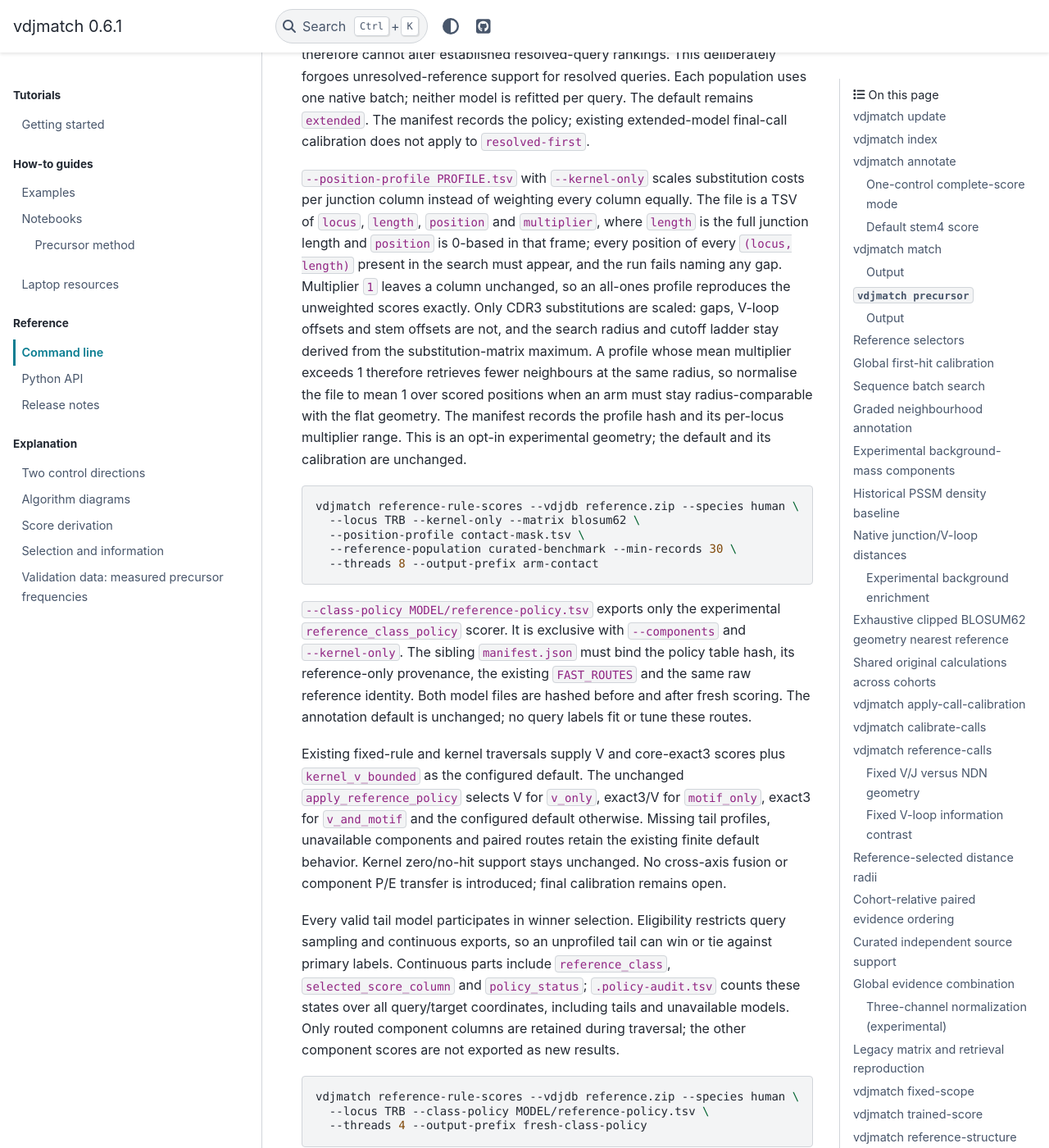
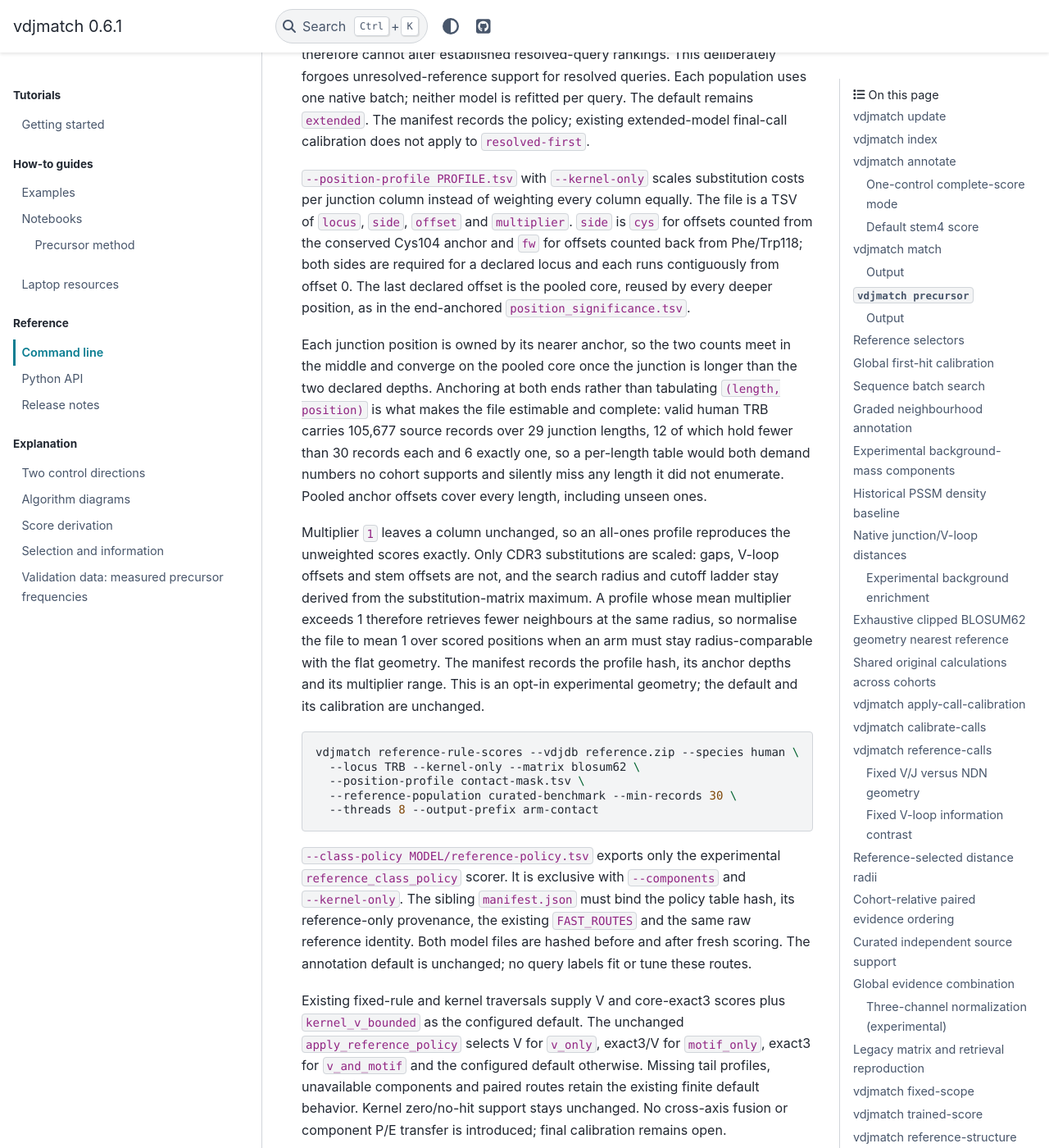
Before and after one commit to antigenomics/vdjmatch, a Sphinx documentation site: the page built from docs/cli.rst, in a window 1280 px wide and 1400 px high, scrolled down 57329 px. Shown: the whole window at 82% size. Built offline with Sphinx 7.4.7 and the PyData theme 0.15.4, drawn with Linux system fonts in a browser that asks for light colours; pages that are not in the unit, such as notebooks, are missing from menus.

Commit message:
Count profile offsets from both anchors instead of tabulating junction lengths
The per-(length, position) profile format was not estimable at the tails and was
incomplete by construction. Valid human TRB carries 105,677 source records over
29 distinct junction lengths; lengths 13-16 hold 81,944 of them (77.5%), while 12
lengths hold fewer than 30 records each (50 records, 0.047%) and six -- 27, 31,
33, 34, 38 and 126 -- hold exactly one. A dense table asks for 126 multipliers
for a junction seen once, and `profile_weights` hard-failed on any length the
file did not enumerate, so those singletons would have had to be filled in or the
run would die.

The file is now end-anchored, like the `position_significance.tsv` the repository
already ships for the same reason: rows are `locus side offset multiplier`, with
`side` either `cys` (offsets from the conserved Cys104) or `fw` (offsets counted
back from Phe/Trp118), each side contiguous from offset 0 and both required for a
declared locus. The last declared offset is the pooled core and every deeper
position reuses it.

Each junction position is owned by its NEARER anchor, so the two counts meet in
the middle and never overlap; once `length-1` exceeds the two declared depths,
every interior position carries its nearer side's pooled core, which is the sense
in which the two counts converge. The exact centre of an odd-length junction is
equidistant and averages the two sides. Every length is then covered without
enumeration, including the ones no cohort can estimate.

If the two sides should instead combine by `min`, matching the
`1 - max(p_same_V, p_same_J)` convention of `significance_weights`, that is the
one branch in `profile_multipliers`.

Default unchanged: `--position-profile` stays opt-in and off, and no shipped
geometry, default or calibration moves.

1548 non-slow unit tests pass in 92.77 s; strict Sphinx builds with no warnings.

Co-Authored-By: Claude Opus 5 <noreply@anthropic.com>

```diff
--- a/docs/cli.rst
+++ b/docs/cli.rst
@@ -2290,18 +2290,31 @@ extended-model final-call calibration does not apply to ``resolved-first``.
 
 ``--position-profile PROFILE.tsv`` with ``--kernel-only`` scales substitution
 costs per junction column instead of weighting every column equally. The file is
-a TSV of ``locus``, ``length``, ``position`` and ``multiplier``, where ``length``
-is the full junction length and ``position`` is 0-based in that frame; every
-position of every ``(locus, length)`` present in the search must appear, and the
-run fails naming any gap. Multiplier ``1`` leaves a column unchanged, so an
-all-ones profile reproduces the unweighted scores exactly. Only CDR3
-substitutions are scaled: gaps, V-loop offsets and stem offsets are not, and the
-search radius and cutoff ladder stay derived from the substitution-matrix
-maximum. A profile whose mean multiplier exceeds 1 therefore retrieves fewer
-neighbours at the same radius, so normalise the file to mean 1 over scored
-positions when an arm must stay radius-comparable with the flat geometry. The
-manifest records the profile hash and its per-locus multiplier range. This is an
-opt-in experimental geometry; the default and its calibration are unchanged.
+a TSV of ``locus``, ``side``, ``offset`` and ``multiplier``. ``side`` is ``cys``
+for offsets counted from the conserved Cys104 anchor and ``fw`` for offsets
+counted back from Phe/Trp118; both sides are required for a declared locus and
+each runs contiguously from offset 0. The last declared offset is the pooled
+core, reused by every deeper position, as in the end-anchored
+``position_significance.tsv``.
+
+Each junction position is owned by its nearer anchor, so the two counts meet in
+the middle and converge on the pooled core once the junction is longer than the
+two declared depths. Anchoring at both ends rather than tabulating
+``(length, position)`` is what makes the file estimable and complete: valid human
+TRB carries 105,677 source records over 29 junction lengths, 12 of which hold
+fewer than 30 records each and 6 exactly one, so a per-length table would both
+demand numbers no cohort supports and silently miss any length it did not
+enumerate. Pooled anchor offsets cover every length, including unseen ones.
+
+Multiplier ``1`` leaves a column unchanged, so an all-ones profile reproduces the
+unweighted scores exactly. Only CDR3 substitutions are scaled: gaps, V-loop
+offsets and stem offsets are not, and the search radius and cutoff ladder stay
+derived from the substitution-matrix maximum. A profile whose mean multiplier
+exceeds 1 therefore retrieves fewer neighbours at the same radius, so normalise
+the file to mean 1 over scored positions when an arm must stay radius-comparable
+with the flat geometry. The manifest records the profile hash, its anchor depths
+and its multiplier range. This is an opt-in experimental geometry; the default
+and its calibration are unchanged.
 
 .. code-block:: sh
 
```
Also changed, not shown: CHANGELOG.md (+9 -2 lines), 3 other files.
